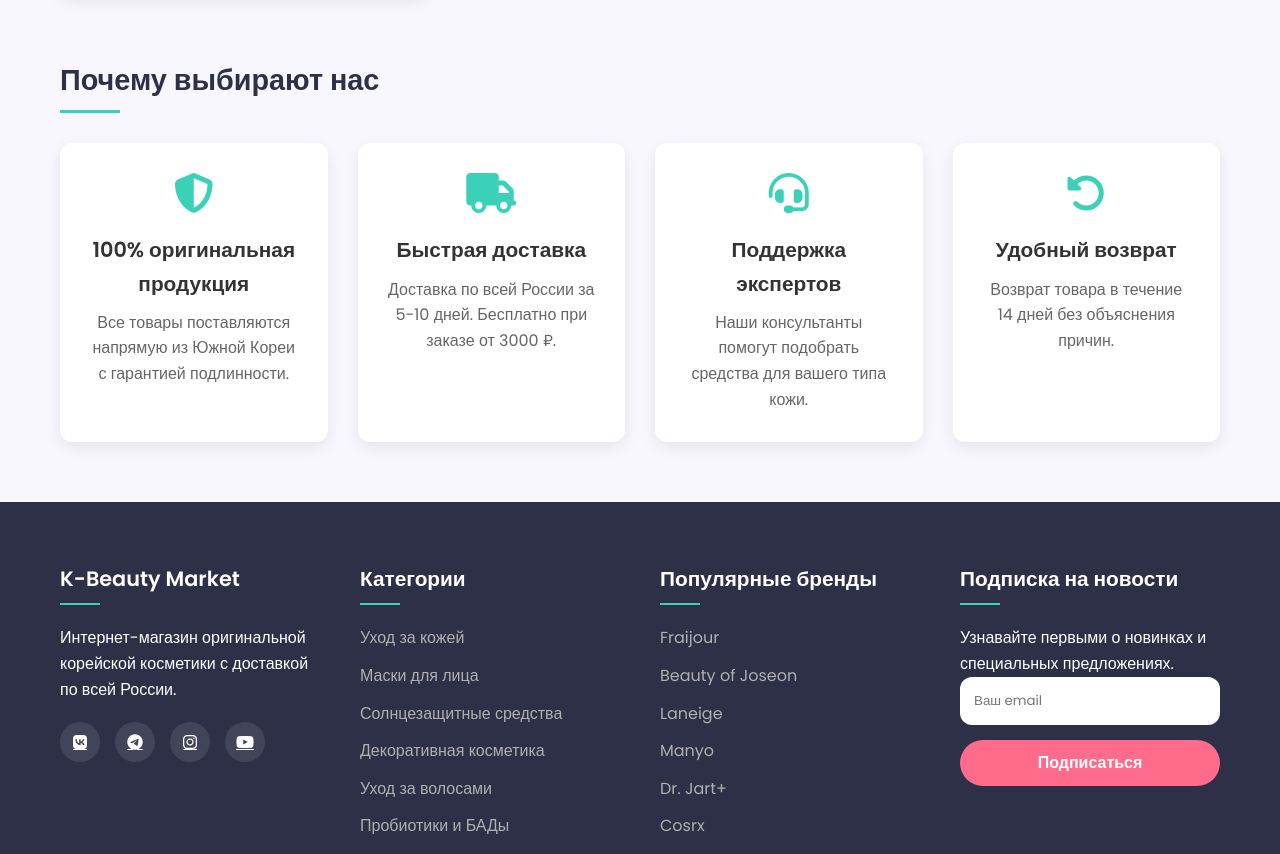
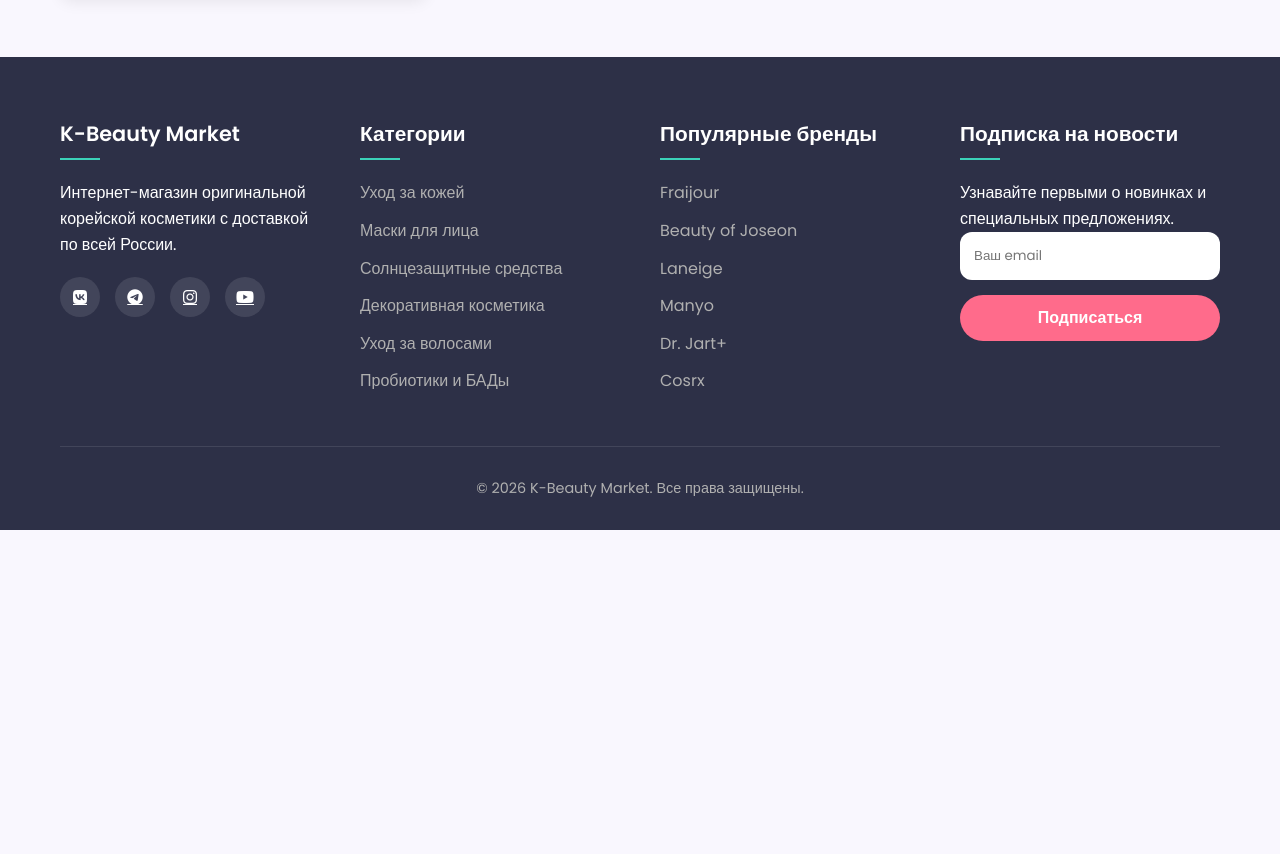
Before and after one commit to Hazaaoo/SEO, a plain HTML site: page promo.html in a window 1280 px wide. Shown: the part 1325-2179 px from the top of the page. After the commit the page ends 1855 px from the top, so only its background shows below. Drawn offline with Linux system fonts and the light colour scheme.

Commit message:
all.promo

```diff
--- a/promo.html
+++ b/promo.html
@@ -987,7 +987,7 @@
             </section>
 
             <!-- Features -->
-            <section class="features-section">
+            <!-- <section class="features-section">
                 <h2 class="section-title">Почему выбирают нас</h2>
                 <div class="features">
                     <div class="feature">
@@ -1014,7 +1014,7 @@
                         <p>Возврат товара в течение 14 дней без объяснения причин.</p>
                     </div>
                 </div>
-            </section>
+            </section> -->
         </main>
 
         <!-- Footer -->
```
